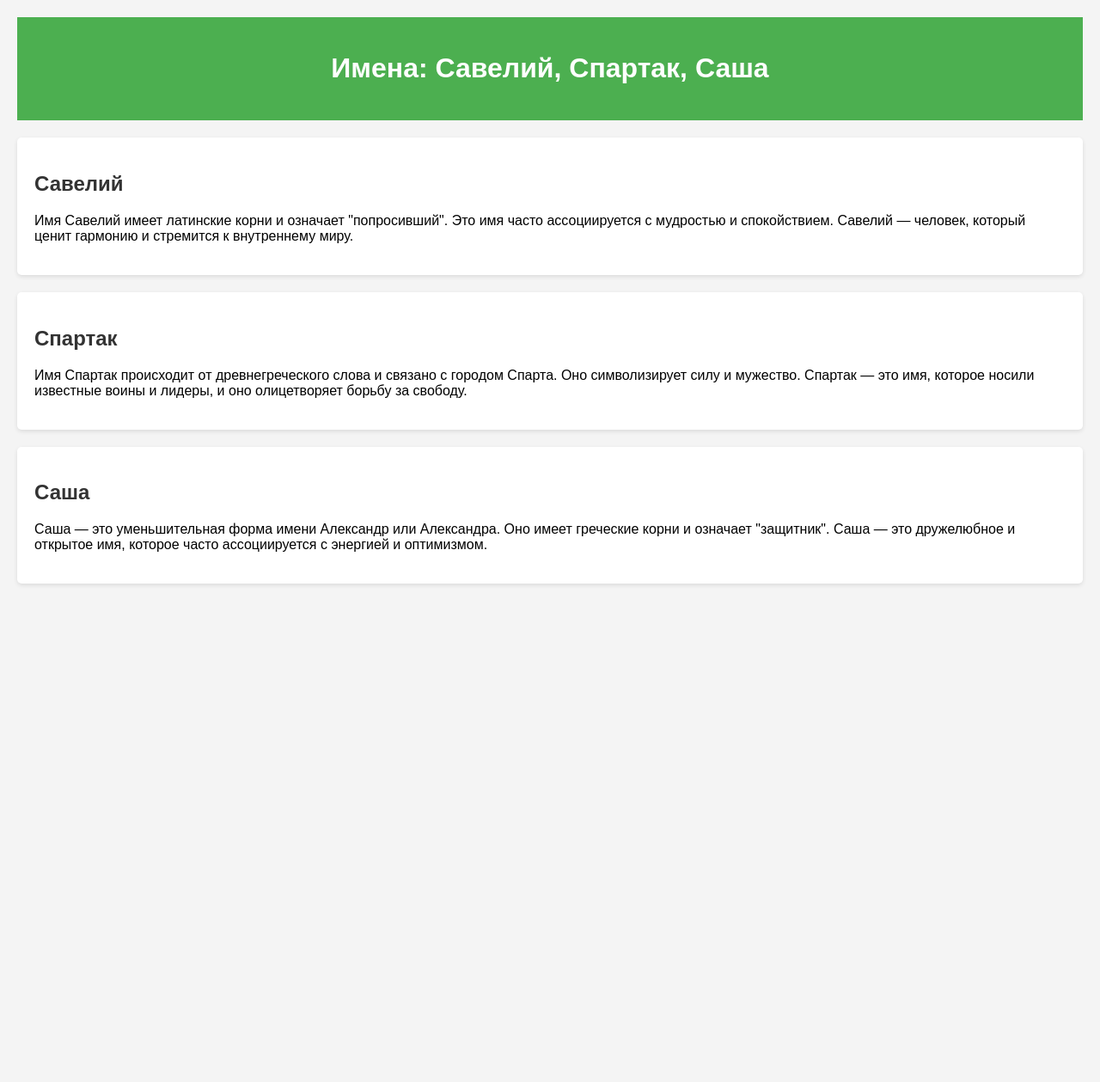
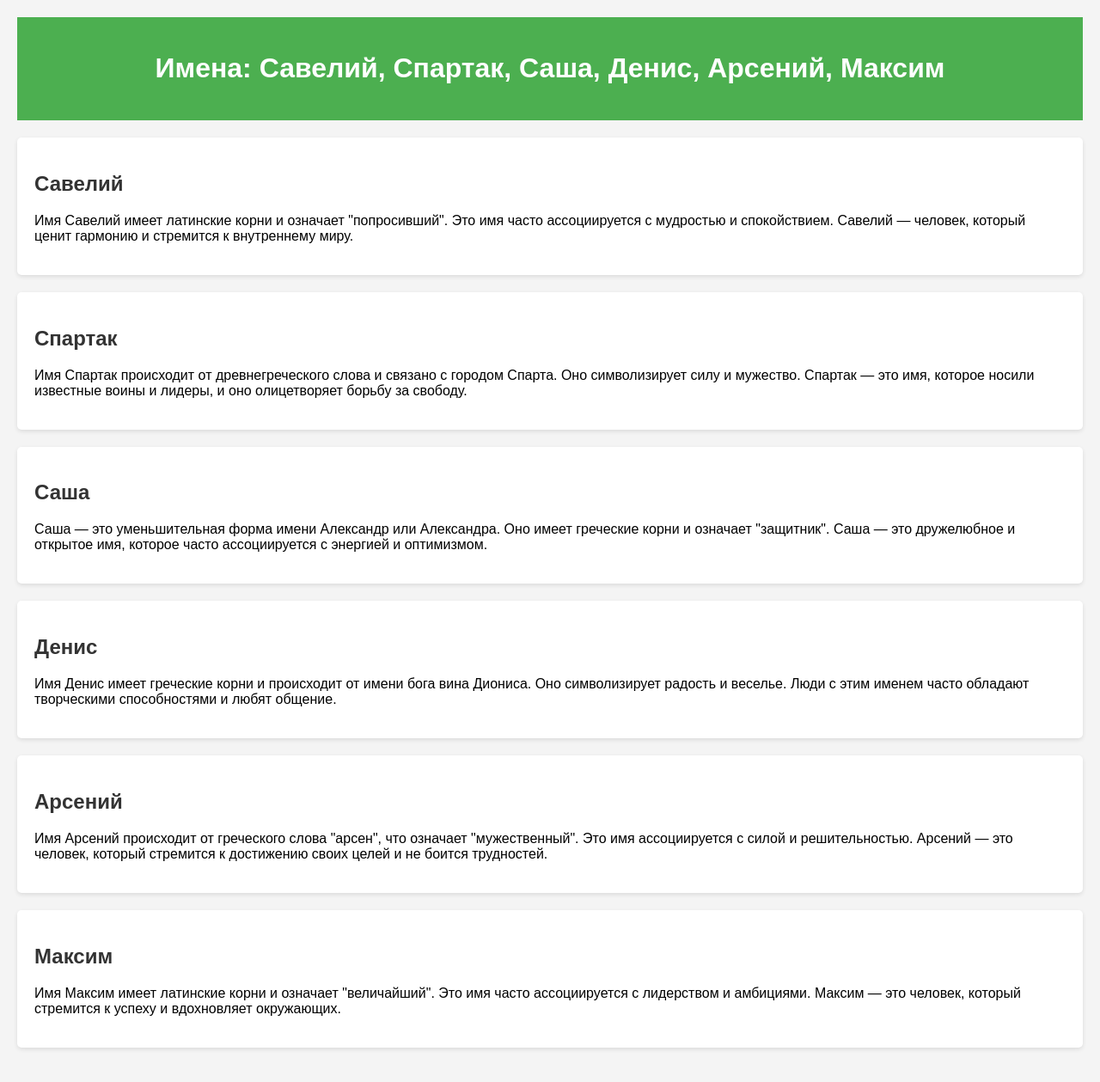
Before and after one commit to Savelii123/MyLD-github.io, a plain HTML site: page index.html in a window 1280 px wide. Shown: the whole page at 86% size. Before the commit the page ends 800 px from the top, so only its background shows below. Drawn offline with Linux system fonts and the light colour scheme.

Commit message:
index.html

```diff
--- a/index.html
+++ b/index.html
@@ -3,7 +3,7 @@
 <head>
     <meta charset="UTF-8">
     <meta name="viewport" content="width=device-width, initial-scale=1.0">
-    <title>Имена: Савелий, Спартак, Саша</title>
+    <title>Имена: Савелий, Спартак, Саша, Денис, Арсений, Максим</title>
     <style>
         body {
             font-family: Arial, sans-serif;
@@ -32,7 +32,7 @@
 <body>
 
 <header>
-    <h1>Имена: Савелий, Спартак, Саша</h1>
+    <h1>Имена: Савелий, Спартак, Саша, Денис, Арсений, Максим</h1>
 </header>
 
 <section>
@@ -50,5 +50,20 @@
     <p>Саша — это уменьшительная форма имени Александр или Александра. Оно имеет греческие корни и означает "защитник". Саша — это дружелюбное и открытое имя, которое часто ассоциируется с энергией и оптимизмом.</p>
 </section>
 
+<section>
+    <h2>Денис</h2>
+    <p>Имя Денис имеет греческие корни и происходит от имени бога вина Диониса. Оно символизирует радость и веселье. Люди с этим именем часто обладают творческими способностями и любят общение.</p>
+</section>
+
+<section>
+    <h2>Арсений</h2>
+    <p>Имя Арсений происходит от греческого слова "арсен", что означает "мужественный". Это имя ассоциируется с силой и решительностью. Арсений — это человек, который стремится к достижению своих целей и не боится трудностей.</p>
+</section>
+
+<section>
+    <h2>Максим</h2>
+    <p>Имя Максим имеет латинские корни и означает "величайший". Это имя часто ассоциируется с лидерством и амбициями. Максим — это человек, который стремится к успеху и вдохновляет окружающих.</p>
+</section>
+
 </body>
 </html>
```
